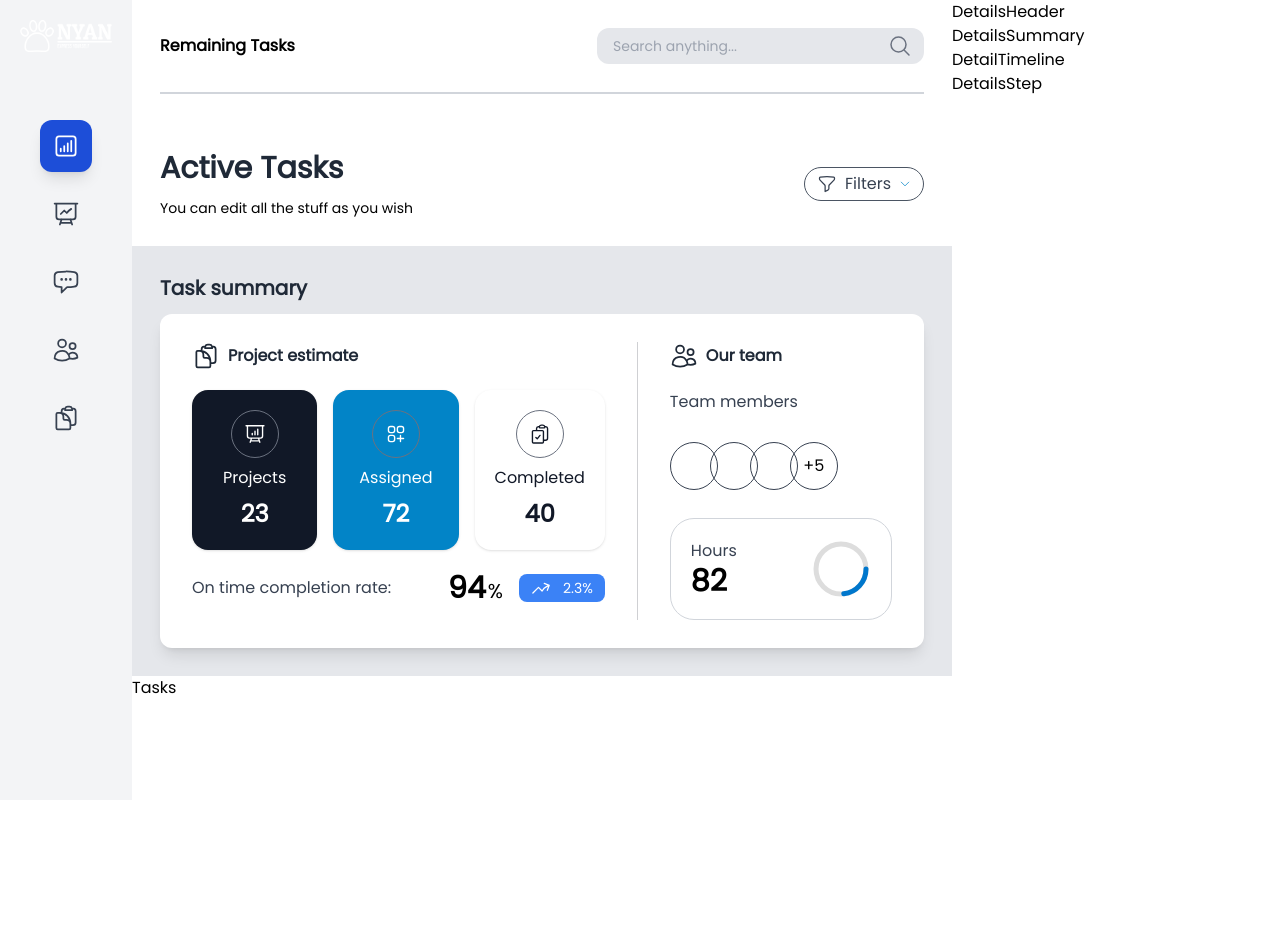
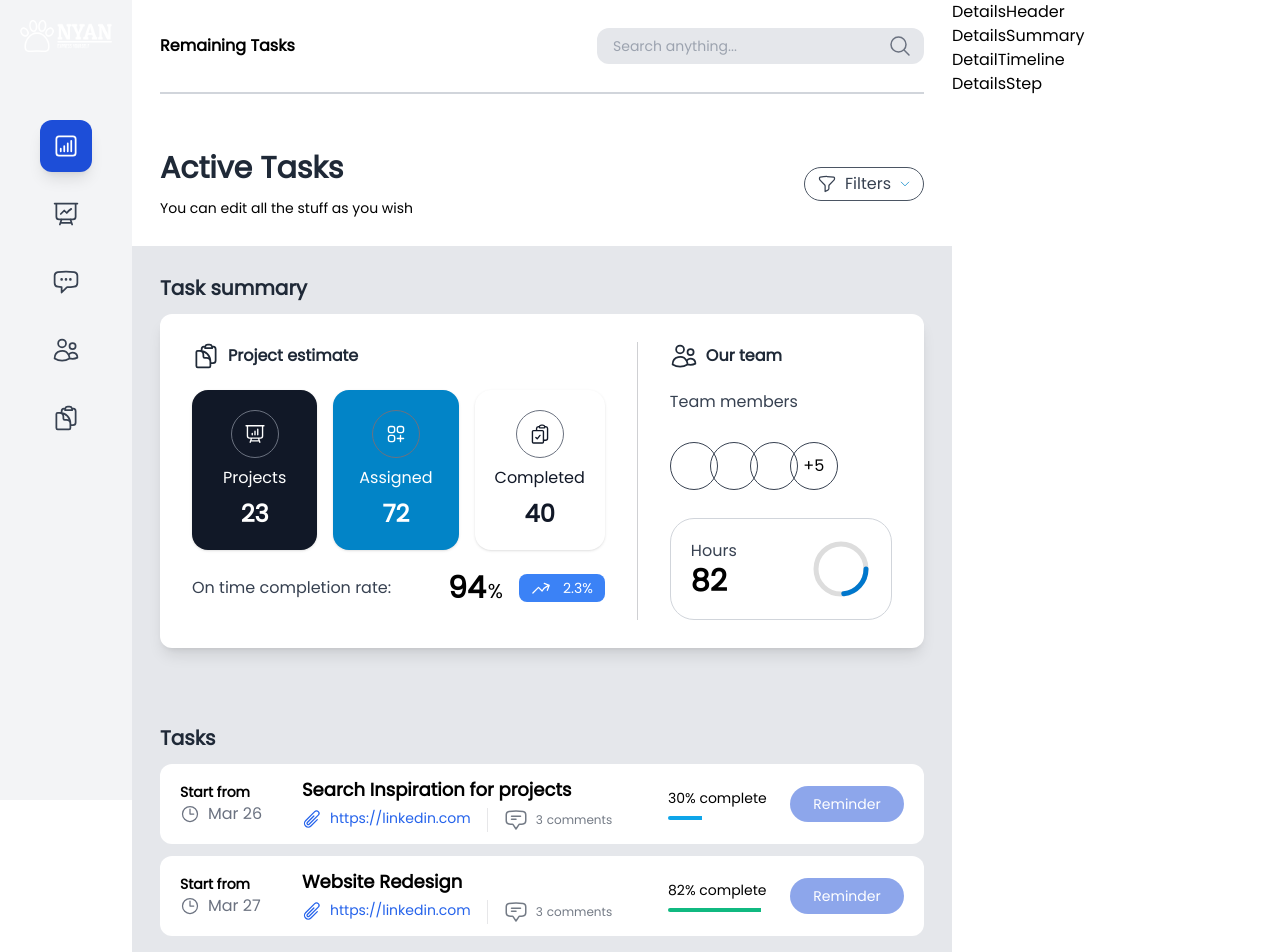
Before and after one commit to NyanPham/nyan-dashboard, a Next.js app: page / in a window 1280 px wide. Shown: the top 952 px of the page. Before the commit the page ends 800 px from the top, so only its background shows below. Built offline with nearby package versions, Linux system fonts and the light colour scheme.

Commit message:
completed the Tasks list ui

```diff
--- a/components/Details/Details.js
+++ b/components/Details/Details.js
@@ -6,7 +6,7 @@ import DetailTimeline from './DetailTimeline'
 
 const Details = () => {
     return (
-        <div className="w-2/5">
+        <div className="w-2/5 sticky h-screen top-0 right-0">
             <DetailsHeader />
             <DetailsSummary />
             <DetailTimeline />
--- a/components/Main/Filters.js
+++ b/components/Main/Filters.js
@@ -5,14 +5,14 @@ const FILTER_TAGS = ['completed', 'pending', 'overdue']
 
 const FilterItem = ({ tag, handleClick, isSelected }) => {
     return (
-        <button
+        <span
             onClick={handleClick}
-            className={`py-2 text-center w-full ${
+            className={`py-2 text-center w-full block ${
                 isSelected ? 'bg-sky-300' : 'hover:bg-gray-200 '
             }`}
         >
             {tag}
-        </button>
+        </span>
     )
 }
 
--- a/components/Main/Tasks.js
+++ b/components/Main/Tasks.js
@@ -1,5 +1,101 @@
+import {
+    ClockIcon,
+    ChatBubbleBottomCenterTextIcon,
+    PaperClipIcon,
+} from '@heroicons/react/24/outline'
+import Link from 'next/link'
+
+const TASKS = [
+    {
+        startFrom: '2015-03-26',
+        title: 'Search Inspiration for projects',
+        refLink: 'https://linkedin.com',
+        comments: ['great', 'perfect', 'good'],
+        completion: 30,
+        progressColor: 'bg-sky-500',
+    },
+    {
+        startFrom: '2015-03-27',
+        title: 'Website Redesign',
+        refLink: 'https://linkedin.com',
+        comments: ['great', 'perfect', 'good'],
+        completion: 82,
+        progressColor: 'bg-emerald-500',
+    },
+]
+
+const TaskCard = ({
+    startFrom,
+    title,
+    refLink,
+    comments,
+    completion,
+    progressColor,
+}) => {
+    const progressStyle = {
+        width: `${(completion / 100) * 100}%`,
+    }
+
+    return (
+        <div className="py-3 px-5 grid grid-cols-6 items-center gap-2 bg-white rounded-xl hover:-translate-y-1 transition duration-150 cursor-pointer">
+            <div className="">
+                <h3 className="text-sm font-semibold text-left">Start from</h3>
+                <div className="flex items-center justify-start text-gray-500 gap-2">
+                    <ClockIcon className="w-5 h-5" />
+                    {new Date(startFrom).toLocaleDateString('en-US', {
+                        month: 'short',
+                        day: 'numeric',
+                    })}
+                </div>
+            </div>
+            <div className="col-span-3">
+                <h3 className="font-semibold text-lg truncate w-full">
+                    {title}
+                </h3>
+                <div className="flex gap-4 mt-1">
+                    <Link
+                        href={refLink}
+                        className="truncate max-w-[200px] pr-4 border-r border-gray-900/10 text-sm text-blue-600"
+                    >
+                        <PaperClipIcon className="w-5 h-5 inline-block mr-2" />
+                        {refLink}
+                    </Link>
+                    <div className="flex gap-2 items-center text-gray-700/70 cursor-pointer hover:text-gray-700/90">
+                        <ChatBubbleBottomCenterTextIcon className="w-6 h-6" />
+                        <span className="flex flex-row gap-1 items-center text-xs">
+                            <span>{comments.length}</span> comments
+                        </span>
+                    </div>
+                </div>
+            </div>
+            <div className="">
+                <div className="text-sm">{completion}% complete</div>
+                <div className="relative h-1 rounded-full overflow-hidden mt-2">
+                    <div
+                        style={progressStyle}
+                        className={`absolute top-0 left-0 h-full ${progressColor}`}
+                    ></div>
+                </div>
+            </div>
+            <button className="p-2 bg-blue-700/50 text-white font-medium rounded-full text-sm text-center hover:bg-blue-700/90">
+                Reminder
+            </button>
+        </div>
+    )
+}
+
 const Tasks = () => {
-    return <section>Tasks</section>
+    return (
+        <section className="p-7 pt-12 bg-gray-200">
+            <h2 className="text-gray-800 font-semibold text-xl">Tasks</h2>
+            <div className="mt-3 space-y-3">
+                {TASKS?.length &&
+                    TASKS.map((task) => (
+                        <TaskCard key={task.title} {...task} />
+                    ))}
+            </div>
+        </section>
+    )
 }
 
 export default Tasks
--- a/components/Sidebar/Sidebar.js
+++ b/components/Sidebar/Sidebar.js
@@ -4,7 +4,7 @@ import nyanLogo from '../../public/nyan-logo.png'
 
 const Sidebar = () => {
     return (
-        <aside className="p-5 bg-gray-100 flex flex-col justify-start items-center">
+        <aside className="p-5 bg-gray-100 flex flex-col justify-start items-center sticky top-0 left-0 h-screen">
             <Image
                 src={nyanLogo}
                 width={100}
```
